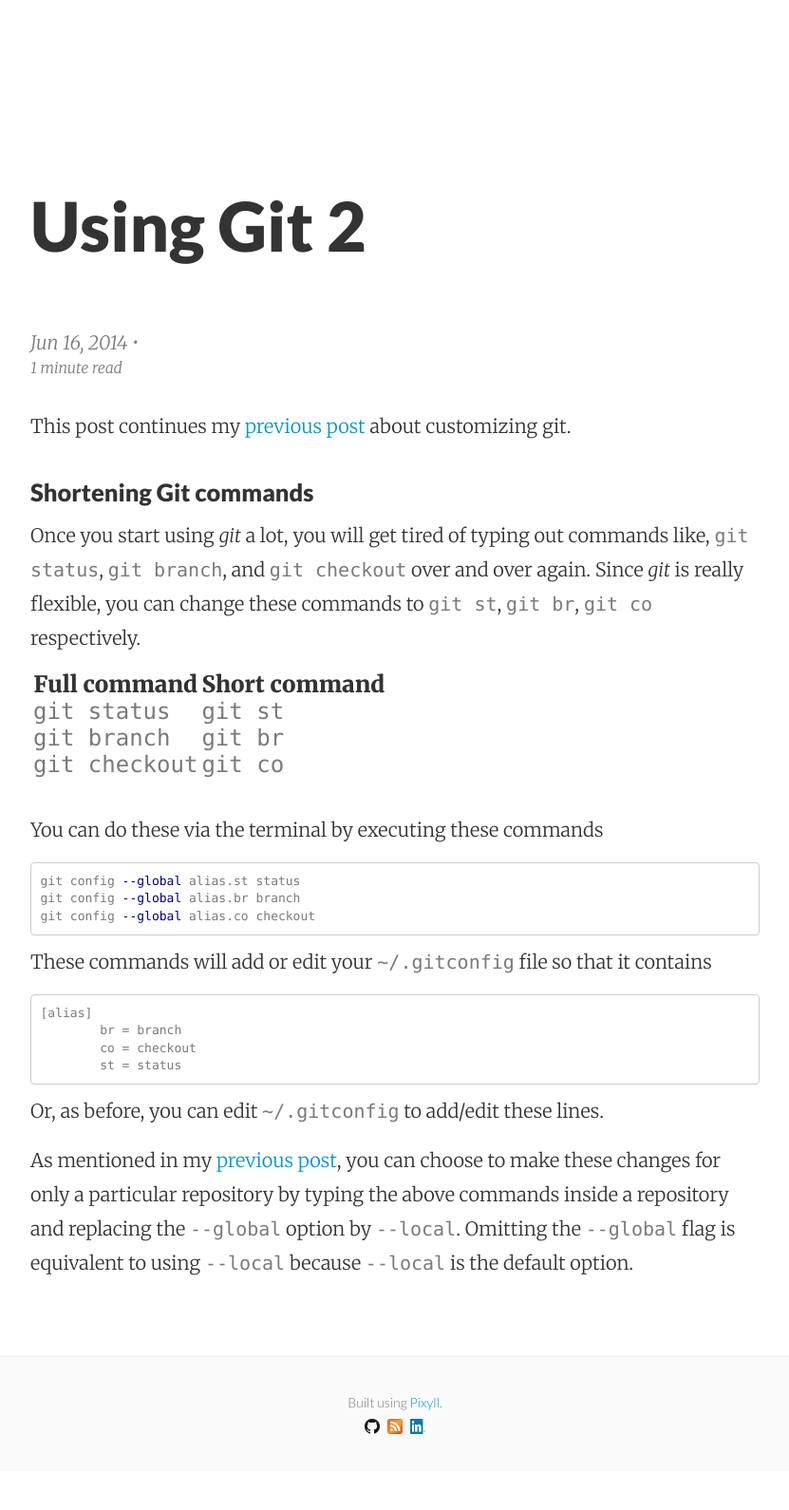
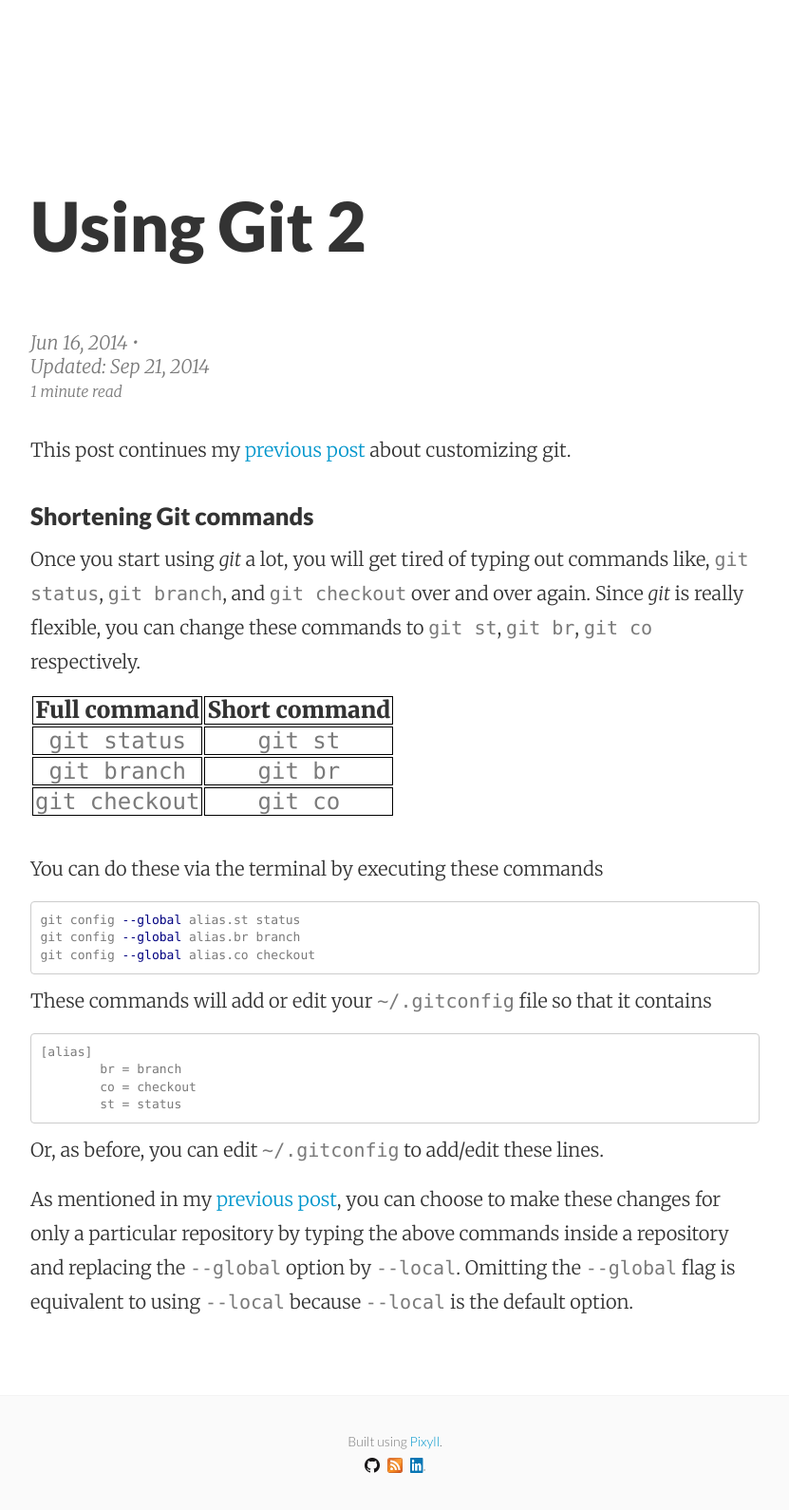
Before and after one commit to ankur-gupta/ankur-gupta.github.io, a Jekyll site: the page built from _posts/2014-06-16-using-git-2.md, in a window 1280 px wide, cut to the strip 160-1750 px from the top of the page. Shown: the whole strip at 95% size, without its empty margins (224-1055 px from the left). Built offline with Jekyll 4.4.1, drawn with Linux system fonts in a browser that asks for light colours; some web fonts are replaced; Markdown is read by kramdown in place of the engine named in the settings; comment, search, counter and statistics services are not loaded; before the commit the page ends 1709 px from its top, so only the background shows below that.

Commit message:
Add borders to tables.

```diff
--- a/_posts/2014-06-16-using-git-2.md
+++ b/_posts/2014-06-16-using-git-2.md
@@ -1,6 +1,7 @@
 ---
 layout: post
 Title: Using Git 2
+update_date: 2014-09-21
 ---
 
 This post continues my [previous post]({% post_url 2014-03-30-using-git %}) about customizing git.
@@ -13,11 +14,11 @@ is really flexible, you can change these commands to `git st`, `git br`,
 `git co` respectively.
 
 
-| Full command   | Short command |
-|----------------|---------------|
-| `git status`   | `git st`      |
-| `git branch`   | `git br`      |
-| `git checkout` | `git co`      |
+| Full command     | Short command   |
+|:----------------:|:---------------:|
+| `git status`     | `git st`        |
+| `git branch`     | `git br`        |
+| `git checkout`   | `git co`        |
 
 <br/>
 You can do these via the terminal by executing these commands
--- a/_sass/_syntax.scss
+++ b/_sass/_syntax.scss
@@ -93,3 +93,10 @@ pre {
 .highlight .k {
 	color: #000000;
 }
+
+tr, th, td, {
+  margin: 0;
+  padding: 2px;
+  border: 1px solid black;
+  vertical-align: baseline;
+}
```
